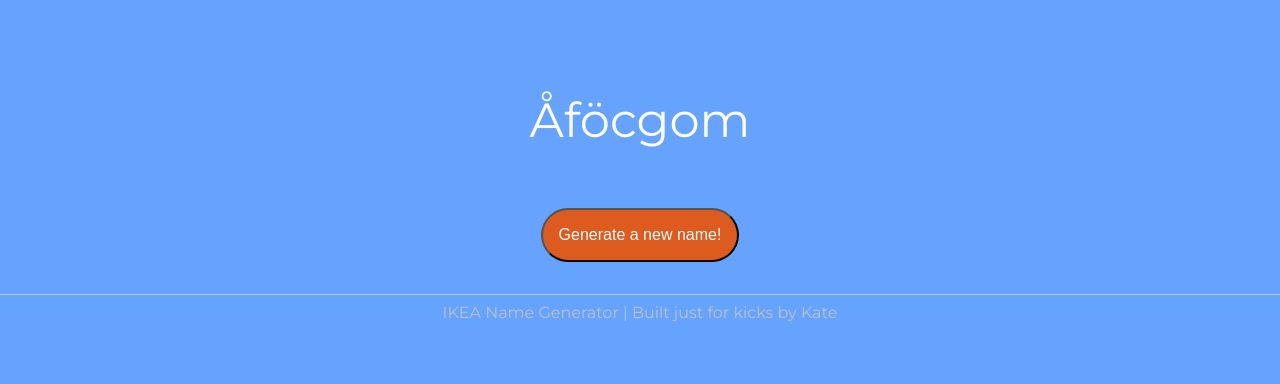
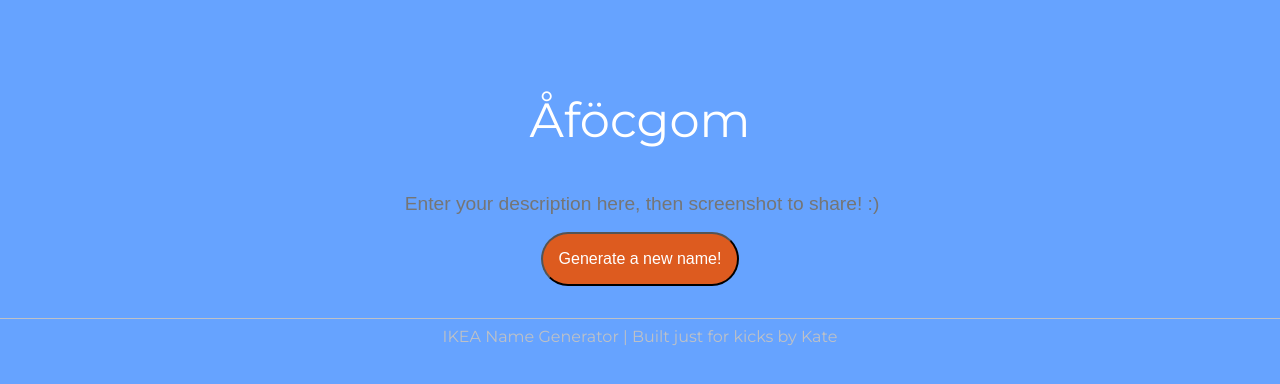
Before and after one commit to craftykate/ikea-name-generator, a React (Create React App) app: page / in a window 1280 px wide. Shown: the top 384 px of the page. Built offline with nearby package versions, Linux system fonts and the light colour scheme.

Commit message:
Create input box that erases when clicked in

```diff
--- /dev/null
+++ b/src/Components/Description/Description.js
@@ -0,0 +1,25 @@
+import React, { Component } from 'react';
+import './Description.css';
+import { DescriptionBox } from '../DescriptionBox/DescriptionBox';
+
+export class Description extends Component {
+  constructor(props) {
+    super(props);
+    this.state = {
+      description: 'Enter your description here, then screenshot to share! :)'
+    }
+    this.onFocus = this.onFocus.bind(this);
+  }
+
+  onFocus() {
+    this.setState({
+      description: ''
+    })
+  }
+
+  render() {
+    return (
+      <DescriptionBox description={this.state.description} onFocus={this.onFocus}/>
+    );
+  }
+}
--- /dev/null
+++ b/src/Components/DescriptionBox/DescriptionBox.css
@@ -0,0 +1,9 @@
+.nameBox input {
+  width: 100%;
+  border: 0;
+  outline: 0;
+  background: transparent;
+  text-align: center;
+  color: #fff;
+  font-size: 1.2em;
+}
--- /dev/null
+++ b/src/Components/DescriptionBox/DescriptionBox.js
@@ -0,0 +1,10 @@
+import React from 'react';
+import './DescriptionBox.css';
+
+
+export const DescriptionBox = (props) => {
+  return <input
+    placeholder={props.description}
+    onFocus={props.onFocus}
+  />;
+}
--- a/src/Components/NameGenerator/NameGenerator.js
+++ b/src/Components/NameGenerator/NameGenerator.js
@@ -1,6 +1,7 @@
 import React, { Component } from 'react';
 import './NameGenerator.css';
 import { Name } from '../Name/Name';
+import { Description } from '../Description/Description';
 import { Button } from '../Button/Button';
 import AlphabetSoup from '../../utils/Alphabet';
 
@@ -88,6 +89,7 @@ export class NameGenerator extends Component {
     return (
       <div className="nameBox">
         <Name name={this.state.name} />
+        <Description />
         <Button onClick={this.generateName} />
       </div>
     );
```
Also changed, not shown: src/Components/Description/Description.css (added).
